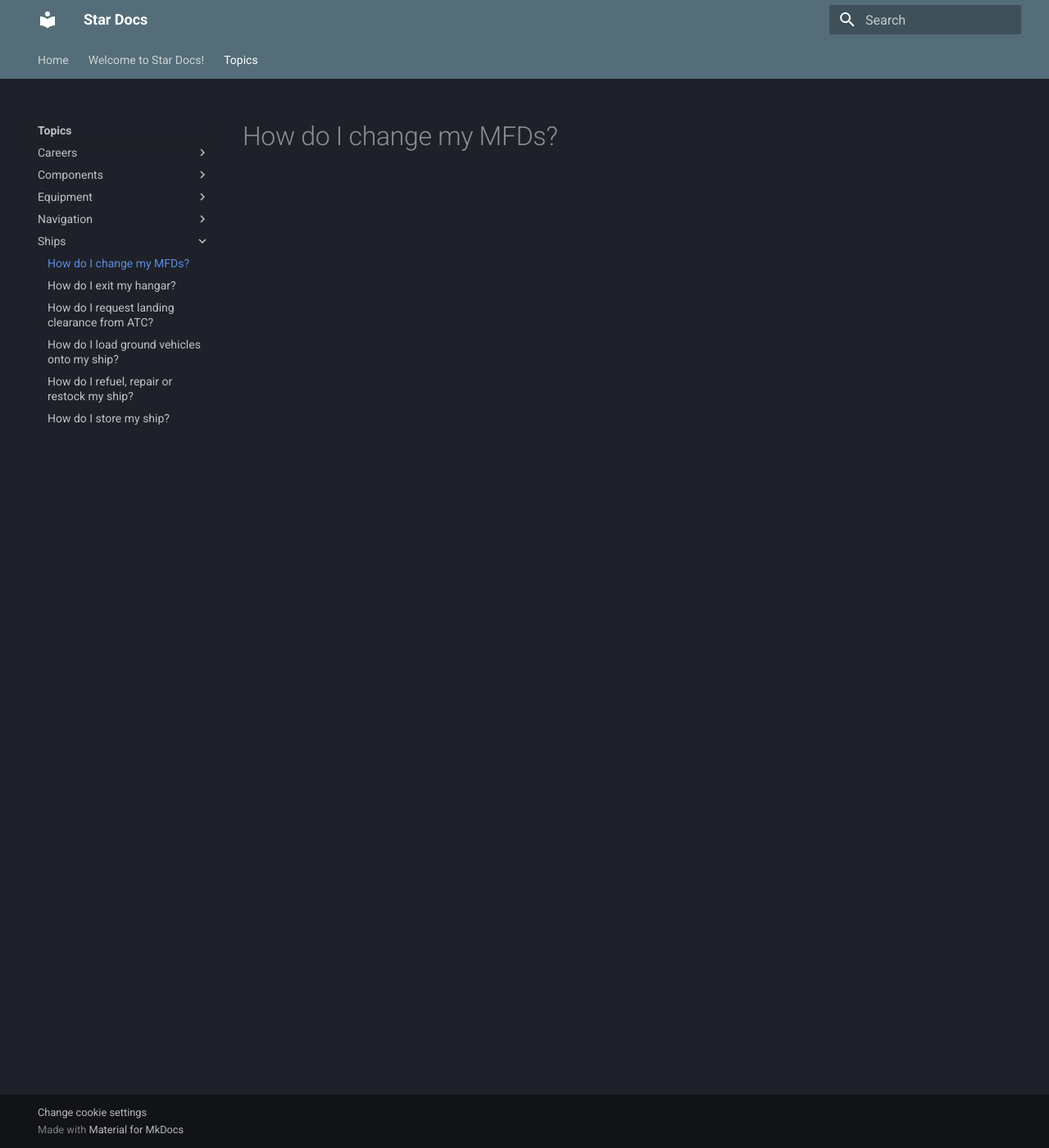
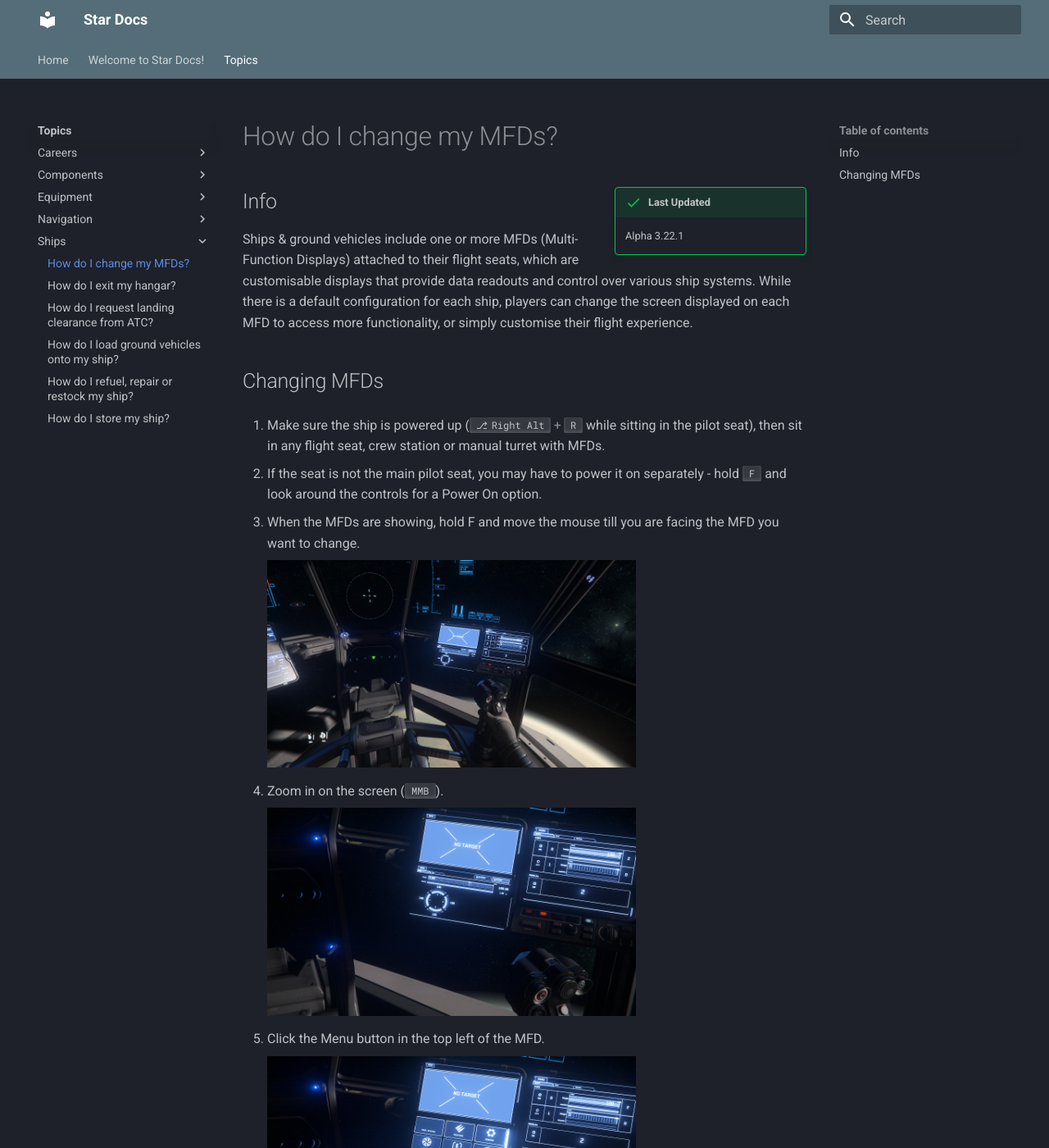
Before and after one commit to Arcodiant/StarDocs, an MkDocs documentation site: the page built from docs/topics/ships/configure-mfds.md, in a window 1280 px wide and 1400 px high. Shown: the whole window at 82% size. Built offline with MkDocs 1.6.1 and Material for MkDocs 9.7.7, drawn with Linux system fonts in a browser that asks for light colours; some of the changed text lies outside the part shown.

Commit message:
Fill out Change MFDs

```diff
--- a/docs/topics/ships/configure-mfds.md
+++ b/docs/topics/ships/configure-mfds.md
@@ -1 +1,38 @@
 # How do I change my MFDs?
+
+!!! success inline end "Last Updated"
+    Alpha 3.22.1
+
+## Info
+
+Ships & ground vehicles include one or more MFDs (Multi-Function Displays) attached to their flight seats, which are customisable displays that provide data readouts and control over various ship systems. While there is a default configuration for each ship, players can change the screen displayed on each MFD to access more functionality, or simply customise their flight experience.
+
+## Changing MFDs
+
+1. Make sure the ship is powered up (++ralt+r++ while sitting in the pilot seat), then sit in any flight seat, crew station or manual turret with MFDs.
+
+2. If the seat is not the main pilot seat, you may have to power it on separately - hold ++f++ and look around the controls for a Power On option.
+
+3. When the MFDs are showing, hold F and move the mouse till you are facing the MFD you want to change.
+
+    ![Facing MFD](./images/configure-mfds-facing.jpg){width=450}
+
+4. Zoom in on the screen (++"MMB"++).
+
+    ![Zoomed in MFD](./images/configure-mfds-zoomed.jpg){width=450}
+
+5. Click the Menu button in the top left of the MFD.
+
+    ![MFD Menu](./images/configure-mfds-menu.jpg){width=450}
+
+6. Click the screen that you want to display. You may need to scroll (++"Scroll Wheel"++) to see all available options.
+
+7. The selected screen is now visible and interactable on the MFD.
+
+    ![New MFD screen](./images/configure-mfds-complete.jpg){width=450}
+
+??? tip "MFD Screen Tabs"
+
+    Some screens will have multiple tabs to show more detailed information; for example, the Weapons screen includes Guns & Missile tabs with additional controls for those weapon types. Simply click the tabs directly under the Menu button to switch between them.
+
+    ![MFD Tabs](./images/configure-mfds-tabs.jpg){width=450}
```
Also changed, not shown: docs/topics/ships/images/configure-mfds-complete.jpg (added), docs/topics/ships/images/configure-mfds-facing.jpg (added), docs/topics/ships/images/configure-mfds-menu.jpg (added), docs/topics/ships/images/configure-mfds-tabs.jpg (added), docs/topics/ships/images/configure-mfds-zoomed.jpg (added).
